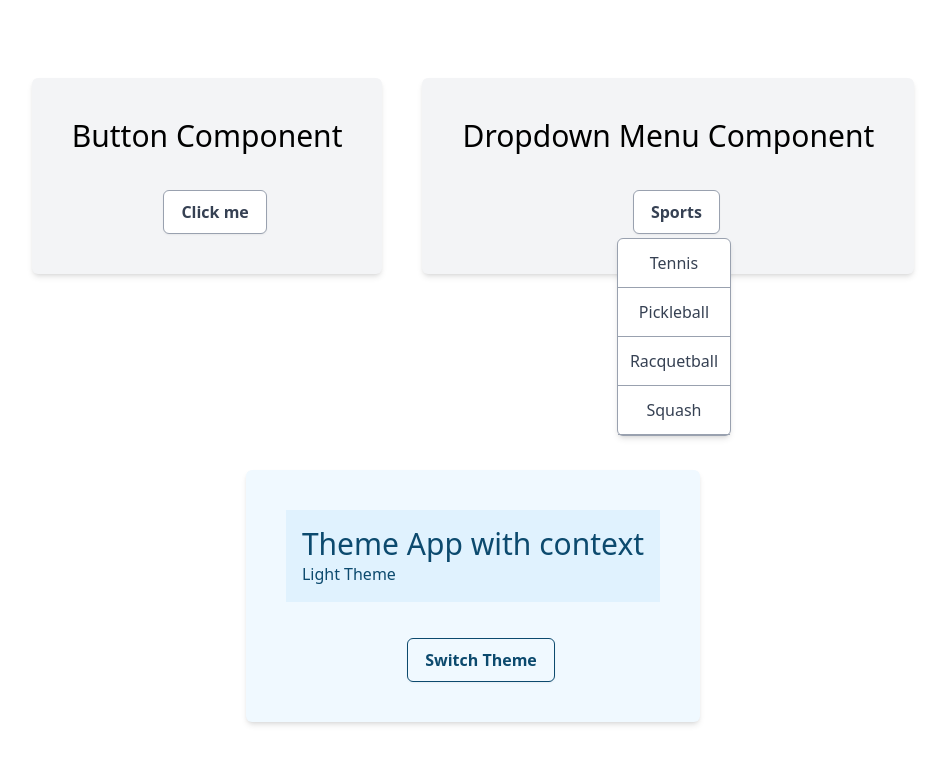
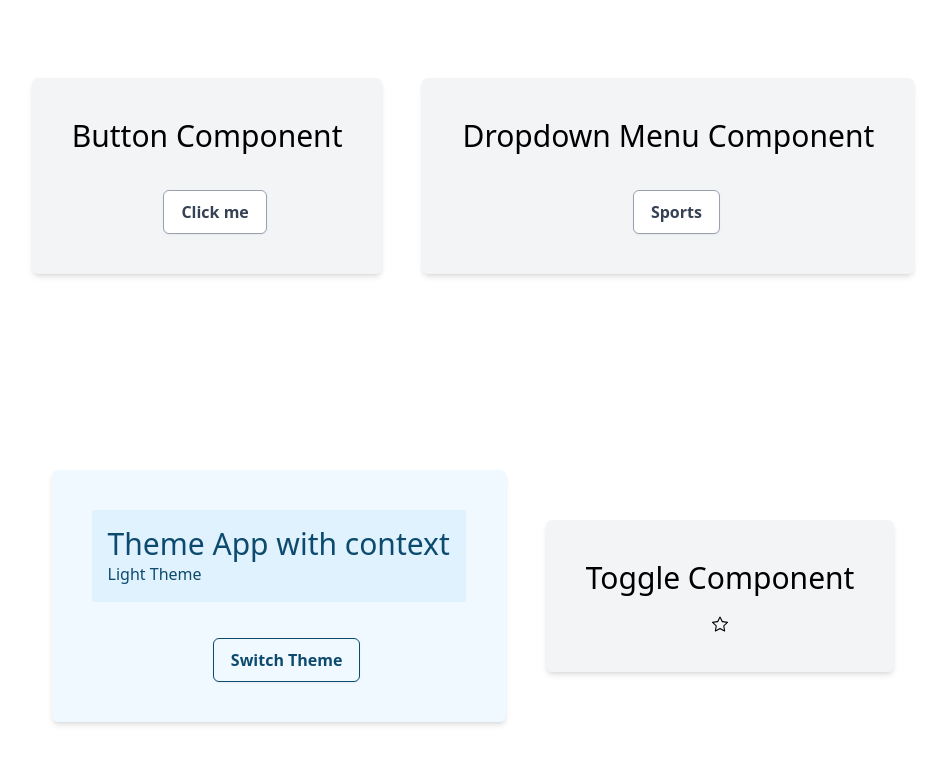
Before and after one commit to m-essam-s/reusability, a React (Vite) app: page / in a window 1280 px wide. Shown: the top 764 px of the page, without its empty margins (167-1112 px from the left). Built offline with nearby package versions, Linux system fonts and the light colour scheme.

Commit message:
feat: Use Toggle with Menu component

```diff
--- a/package.json
+++ b/package.json
@@ -14,6 +14,7 @@
     "clsx": "^2.1.1",
     "react": "^19.0.0",
     "react-dom": "^19.0.0",
+    "react-icons": "^5.4.0",
     "tailwindcss": "^4.0.6"
   },
   "devDependencies": {
--- a/src/App.tsx
+++ b/src/App.tsx
@@ -5,6 +5,11 @@ import MenuButton from './components/Menu/MenuButton'
 import MenuDropdown from './components/Menu/MenuDropdown'
 import MenuItem from './components/Menu/MenuItem'
 import Theme from './components/Theme/Theme'
+import Toggle from './components/Toggle/Toggle'
+import ToggleButton from './components/Toggle/ToggleButton'
+import ToggleOff from './components/Toggle/ToggleOff'
+import ToggleOn from './components/Toggle/ToggleOn'
+import { BsStar, BsStarFill } from "react-icons/bs"
 
 function App() {
   const sports = ["Tennis", "Pickleball", "Racquetball", "Squash"]
@@ -24,12 +29,21 @@ function App() {
           Dropdown Menu Component
         </h1>
         <Menu>
+          <Toggle>
+            <ToggleButton>
+              <ToggleOn>
                 <MenuButton>Sports</MenuButton>
                 <MenuDropdown>
                   {sports.map(sport => (
                     <MenuItem key={sport}>{sport}</MenuItem>
                   ))}
                 </MenuDropdown>
+              </ToggleOn>
+              <ToggleOff>
+                <MenuButton>Sports</MenuButton>
+              </ToggleOff>
+            </ToggleButton>
+          </Toggle>
         </Menu>
       </section>
 
@@ -37,6 +51,21 @@ function App() {
         <Theme />
       </section>
 
+      <section className='flex flex-col items-center bg-gray-100 p-10 rounded-md shadow-md gap-5'>
+        <h1 className='text-3xl'>
+          Toggle Component
+        </h1>
+        <Toggle>
+          <ToggleButton>
+            <ToggleOn>
+              <BsStarFill className="hight-[30px] width-[30px] cursor-pointer transition-color .5s ease-in-out user-select-none color-white" />
+            </ToggleOn>
+            <ToggleOff>
+              <BsStar className="hight-[30px] width-[30px] cursor-pointer transition-color .5s ease-in-out user-select-none color-white" />
+            </ToggleOff>
+          </ToggleButton>
+        </Toggle>
+      </section>
     </main>
   )
 }
--- a/src/components/Menu/Menu.tsx
+++ b/src/components/Menu/Menu.tsx
@@ -1,29 +1,10 @@
-import React, { ReactNode } from "react"
+import { ReactNode } from "react"
 
-interface MenuProps {
-    children: ReactNode;
-}
-
-export default function Menu({ children }: MenuProps) {
-    const [open, setOpen] = React.useState(true)
-
-    function toggle() {
-        setOpen(prevOpen => !prevOpen)
-    }
+export default function Menu({ children }: { children: ReactNode }) {
 
     return (
         <div className="relative inline-block">
-            {React.Children.map(children, (child) => {
-                if (React.isValidElement(child)) {
-                    return React.cloneElement(child as React.ReactElement<{
-                        open: boolean; toggle: () => void;
-                    }>, {
-                        open,
-                        toggle
-                    })
-                }
-                return child;
-            })}
+            {children}
         </div>
     )
 }
--- a/src/components/Menu/MenuButton.tsx
+++ b/src/components/Menu/MenuButton.tsx
@@ -1,12 +1,7 @@
 import Button from "../Button/Button";
 
-interface MenuButtonProps {
-    children: React.ReactNode;
-    toggle?: () => void;
-}
-
-export default function MenuButton({ children, toggle }: MenuButtonProps) {
+export default function MenuButton({ children }: { children: React.ReactNode }) {
     return (
-        <Button onClick={toggle}>{children}</Button>
+        <Button>{children}</Button>
     )
 }
--- a/src/components/Menu/MenuDropdown.tsx
+++ b/src/components/Menu/MenuDropdown.tsx
@@ -1,14 +1,9 @@
 import { ReactNode } from "react";
 
-interface MenuDropdownProps {
-    children: ReactNode;
-    open?: boolean;
-}
-
-export default function MenuDropdown({ children, open }: MenuDropdownProps) {
-    return open ? (
+export default function MenuDropdown({ children, }: { children: ReactNode }) {
+    return (
         <div className="absolute left-0 mt-1 bg-white border border-gray-400 rounded-md shadow-md">
             {children}
         </div>
-    ) : null;
+    )
 }
--- a/src/components/Menu/MenuItem.tsx
+++ b/src/components/Menu/MenuItem.tsx
@@ -1,10 +1,6 @@
 import { ReactNode } from "react";
 
-interface MenuItemProps {
-    children: ReactNode;
-}
-
-export default function MenuItem({ children }: MenuItemProps) {
+export default function MenuItem({ children }: { children: ReactNode }) {
     return (
         <div className="text-gray-700 p-3 cursor-pointer min-w-[100px] flex justify-center items-center select-none hover:bg-gray-100 border-b border-gray-400">
             {children}
--- /dev/null
+++ b/src/components/Toggle/Toggle.tsx
@@ -0,0 +1,19 @@
+import { createContext, useState } from "react"
+
+const ToggleContext = createContext<{ on: boolean; toggle: () => void }>({ on: false, toggle: () => { } })
+
+export default function Toggle({ children }: { children: React.ReactNode }) {
+    const [on, setOn] = useState(false)
+
+    function toggle() {
+        setOn(prevOn => !prevOn)
+    }
+
+    return (
+        <ToggleContext.Provider value={{ on, toggle }}>
+            {children}
+        </ToggleContext.Provider>
+    )
+}
+
+export { ToggleContext }
--- /dev/null
+++ b/src/components/Toggle/ToggleButton.tsx
@@ -0,0 +1,12 @@
+import { useContext } from "react"
+import { ToggleContext } from "./Toggle"
+
+export default function ToggleButton({ children }: { children: React.ReactNode }) {
+    const { toggle } = useContext(ToggleContext)
+
+    return (
+        <div onClick={toggle}>
+            {children}
+        </div>
+    )
+}
--- /dev/null
+++ b/src/components/Toggle/ToggleOff.tsx
@@ -0,0 +1,8 @@
+import { useContext } from "react"
+import { ToggleContext } from "./Toggle"
+
+export default function ToggleOff({ children }: { children: React.ReactNode }) {
+    const { on } = useContext(ToggleContext)
+
+    return on ? null : children
+}
--- /dev/null
+++ b/src/components/Toggle/ToggleOn.tsx
@@ -0,0 +1,8 @@
+import { useContext } from "react"
+import { ToggleContext } from "./Toggle"
+
+export default function ToggleOn({ children }: { children: React.ReactNode }) {
+    const { on } = useContext(ToggleContext)
+
+    return on ? children : null
+}
```
Also changed, not shown: 1 other file (tests, documents, lock files or other folders). Lines whose indentation alone changed are shown as unchanged.
